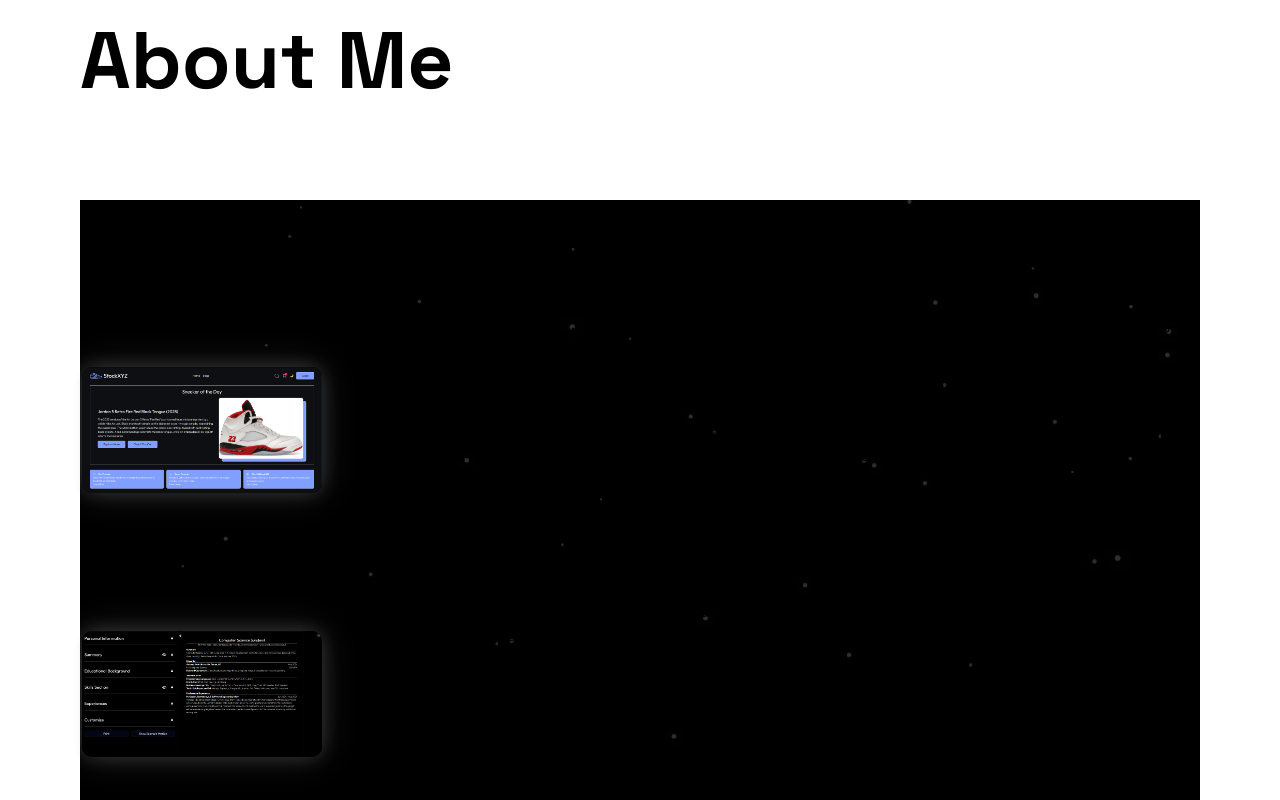
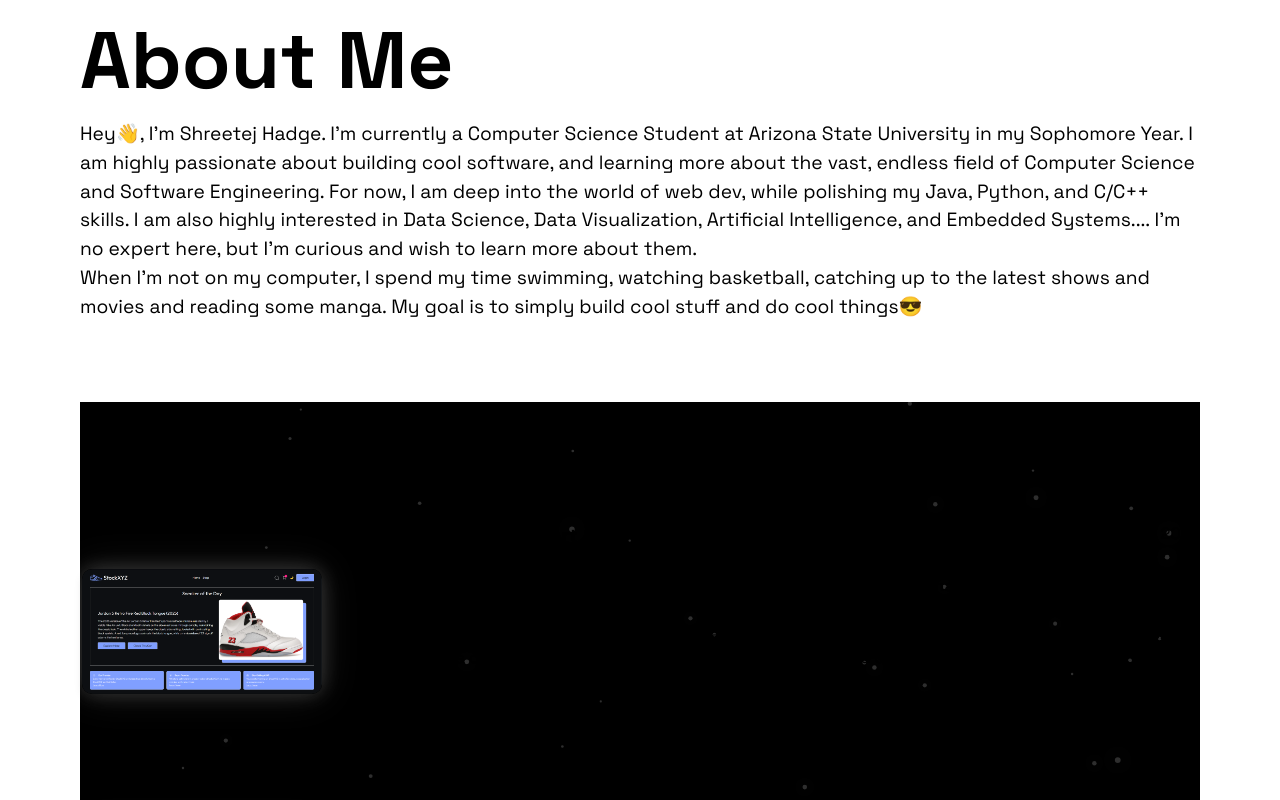
Before and after one commit to yogi1308/portfolio-v1, a React (Vite) app: page / in a window 1280 px wide. Shown: the part 880-1680 px from the top of the page. Built offline with nearby package versions, Linux system fonts and the light colour scheme.

Commit message:
created about me section

```diff
--- a/src/sections/about-me/AboutMe.jsx
+++ b/src/sections/about-me/AboutMe.jsx
@@ -1,8 +1,27 @@
+import { useRef } from 'react'
+import FloatingParticlesBackground from "../../background/ParticleBg"
+import styles from './about-me.module.css'
 
 export default function AboutMe() {
+    const sectionRef = useRef(null)
   return (
     <div className={`section-margin`}>
+        {/* <FloatingParticlesBackground pointerTargetRef={sectionRef} className={`${styles.floatingParticlesBackground}`}/> */}
         <h2 className={`big-font`}>About Me</h2>
+        <div>
+            <p className={`medium-font`}>Hey<span className={`${styles.wave} cursor`} >👋</span>, I'm Shreetej Hadge. I'm currently a Computer Science Student at Arizona State University
+                in my Sophomore Year. I am highly passionate about building cool software, and learning more about the vast, endless field of Computer Science and Software Engineering. For now, I am deep into
+                the world of web dev, while polishing my Java, Python, and C/C++ skills.
+                I am also highly interested in Data Science, Data Visualization, Artificial Intelligence, and Embedded Systems.... I'm no expert here, but I'm curious and wish to learn more about them.
+                <p>
+                    When I'm not on my computer, I spend my time swimming, watching basketball,
+                    catching up to the latest shows and movies and reading some manga. My goal is to simply build cool stuff and do cool things😎
+                </p>
+            </p>
+        </div>
+        <div>
+
+        </div>
     </div>
   )
 }
--- /dev/null
+++ b/src/sections/about-me/about-me.module.css
@@ -0,0 +1,26 @@
+.wave {
+  display: inline-block;
+  animation: wave-animation 2.5s infinite;
+  transform-origin: 70% 70%; /* pivot around the hand */
+}
+
+.wave:hover {
+  animation: wave-fast 0.3s infinite; /* new faster animation */
+}
+
+@keyframes wave-animation {
+  0% { transform: rotate(0deg); }
+  10% { transform: rotate(14deg); }
+  20% { transform: rotate(-8deg); }
+  30% { transform: rotate(14deg); }
+  40% { transform: rotate(-4deg); }
+  50% { transform: rotate(10deg); }
+  60% { transform: rotate(0deg); }
+  100% { transform: rotate(0deg); }
+}
+
+@keyframes wave-fast {
+  0% { transform: rotate(0deg); }
+  50% { transform: rotate(18deg); }
+  100% { transform: rotate(-12deg); }
+}
--- a/src/sections/projects/project-components/ProjectScrollIndicator.jsx
+++ b/src/sections/projects/project-components/ProjectScrollIndicator.jsx
@@ -15,7 +15,7 @@ export default function ProjectScrollIndicator({ sectionRef }) {
     const rawProgress = total > 0 ? scrolled / total : 0
 
     // Make scroll bar go slower by reducing the progress rate
-    const slowedProgress = Math.pow(rawProgress, 1.5) // Slower progression
+    const slowedProgress = Math.pow(rawProgress, 1.2) // Slower progression
     setProgress(slowedProgress)
   }
 
```
